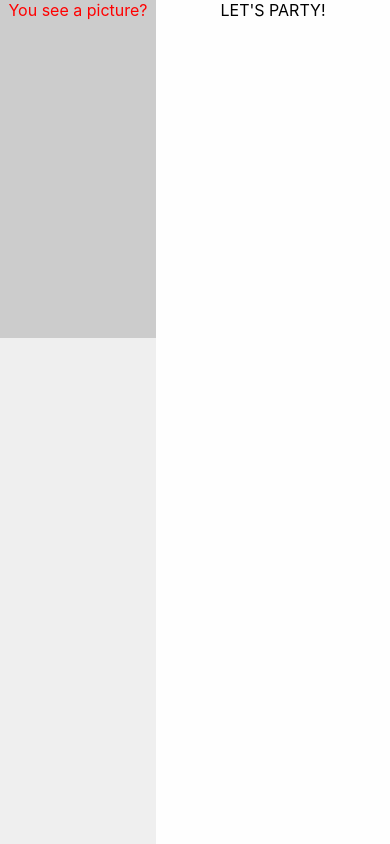
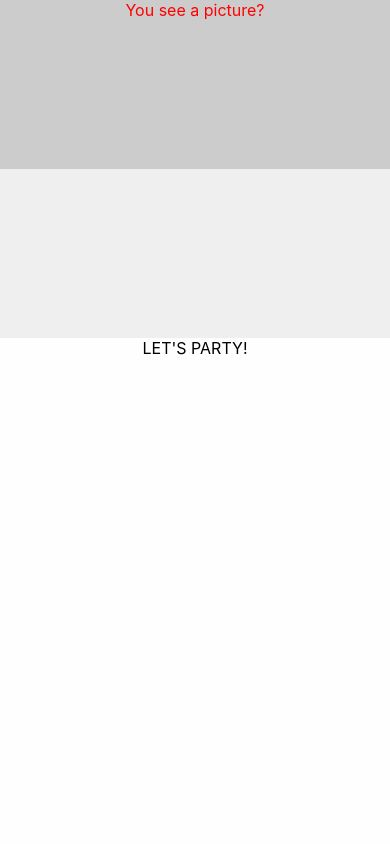
Before and after one commit to lawrend/urban-waddle-djl, a React (Create React App) app: page / in a window 390 px wide. Built offline with nearby package versions, Linux system fonts and the light colour scheme.

Commit message:
added media breakpoints

```diff
--- a/src/App.css
+++ b/src/App.css
@@ -24,3 +24,35 @@ html {
 .flex-div {
   display: flex;
 }
+
+.flex-div-column {
+  display: flex;
+  flex-direction: column;
+}
+
+/*breakpoints*/
+@media screen and (max-width:754px) {
+
+  .base-container {
+    flex-direction: column;
+  }
+
+  .left-top {
+    width: 100%;
+    height: 40%;
+  }
+
+  .right-bottom {
+    width: 100%;
+    height: 60%;
+  }
+
+}
+@media screen and (min-width:1920px) {
+
+}
+
+
+@media print {
+
+}
--- a/src/App.js
+++ b/src/App.js
@@ -1,6 +1,5 @@
 import React from 'react';
 import './App.css';
-import './css/base.css';
 import BaseContainer from './containers/BaseContainer.js';
 
 function App() {
--- a/src/containers/BaseContainer.js
+++ b/src/containers/BaseContainer.js
@@ -1,11 +1,12 @@
 import React, { Component } from 'react';
 import RightBottom from './RightBottom.js';
 import LeftTop from './LeftTop.js';
+import '../css/base.css';
 
 class BaseContainer extends Component {
   render() {
     return (
-      <div className='base-container'>
+      <div className='flex-div base-container'>
         <LeftTop />
         <RightBottom />
       </div>
--- a/src/css/base.css
+++ b/src/css/base.css
@@ -2,7 +2,7 @@
 
 .base-container {
   display: flex;
-  flex-direction: row;
+  /* flex-direction: row; */
   width: 100%;
   /* justify-content: flex-start; */
   /* align-items: center; */
@@ -11,3 +11,34 @@
   height: 100%;
 
 }
+
+/*breakpoints*/
+@media screen and (max-width:754px) {
+
+  .base-container {
+    flex-direction: column;
+  }
+
+  .left-top {
+    width: 100%;
+    height: 40%;
+  }
+
+  .right-bottom {
+    width: 100%;
+    height: 60%;
+  }
+
+  .portrait-container {
+    height: 50%;
+  }
+
+}
+@media screen and (min-width:1920px) {
+
+}
+
+
+@media print {
+
+}
```
